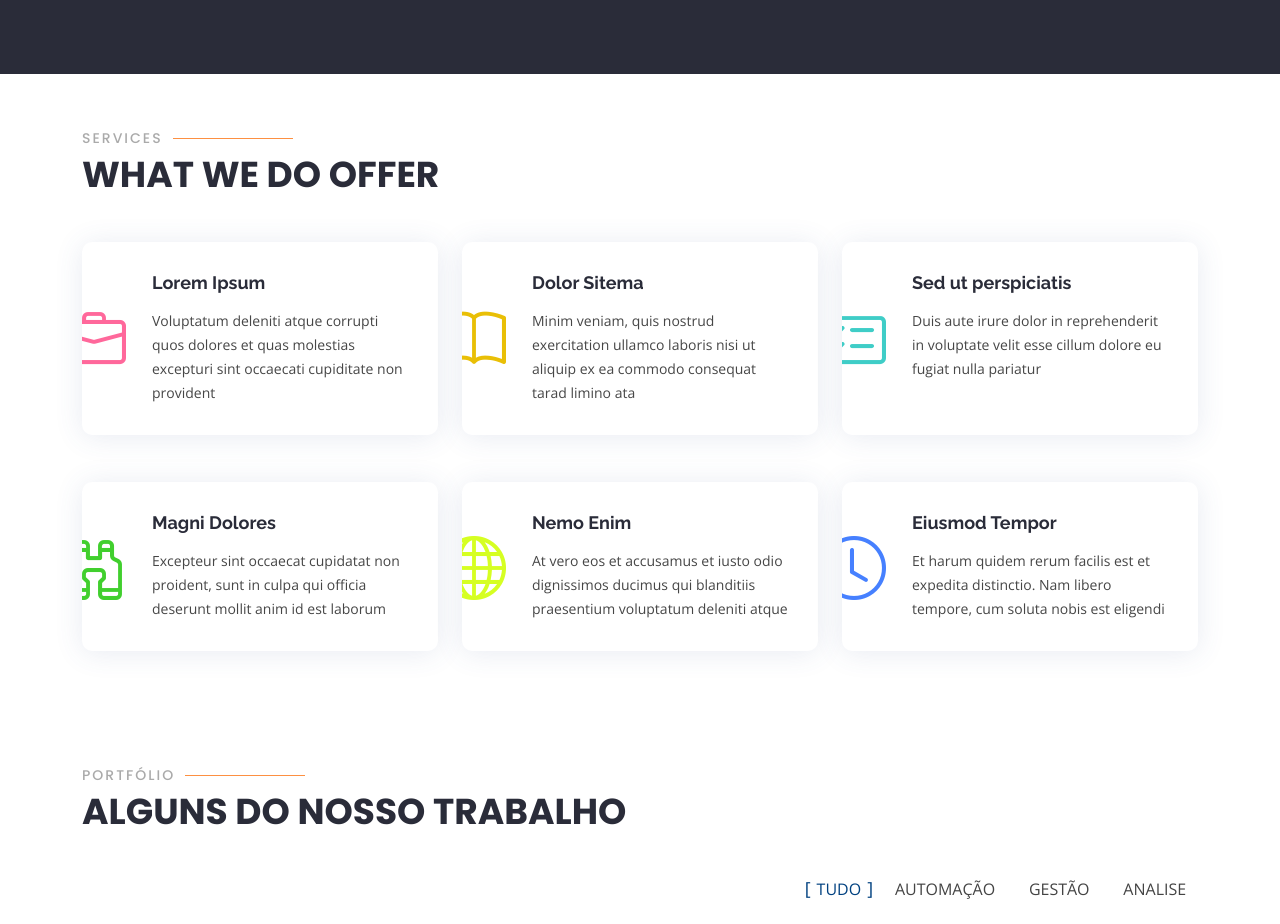
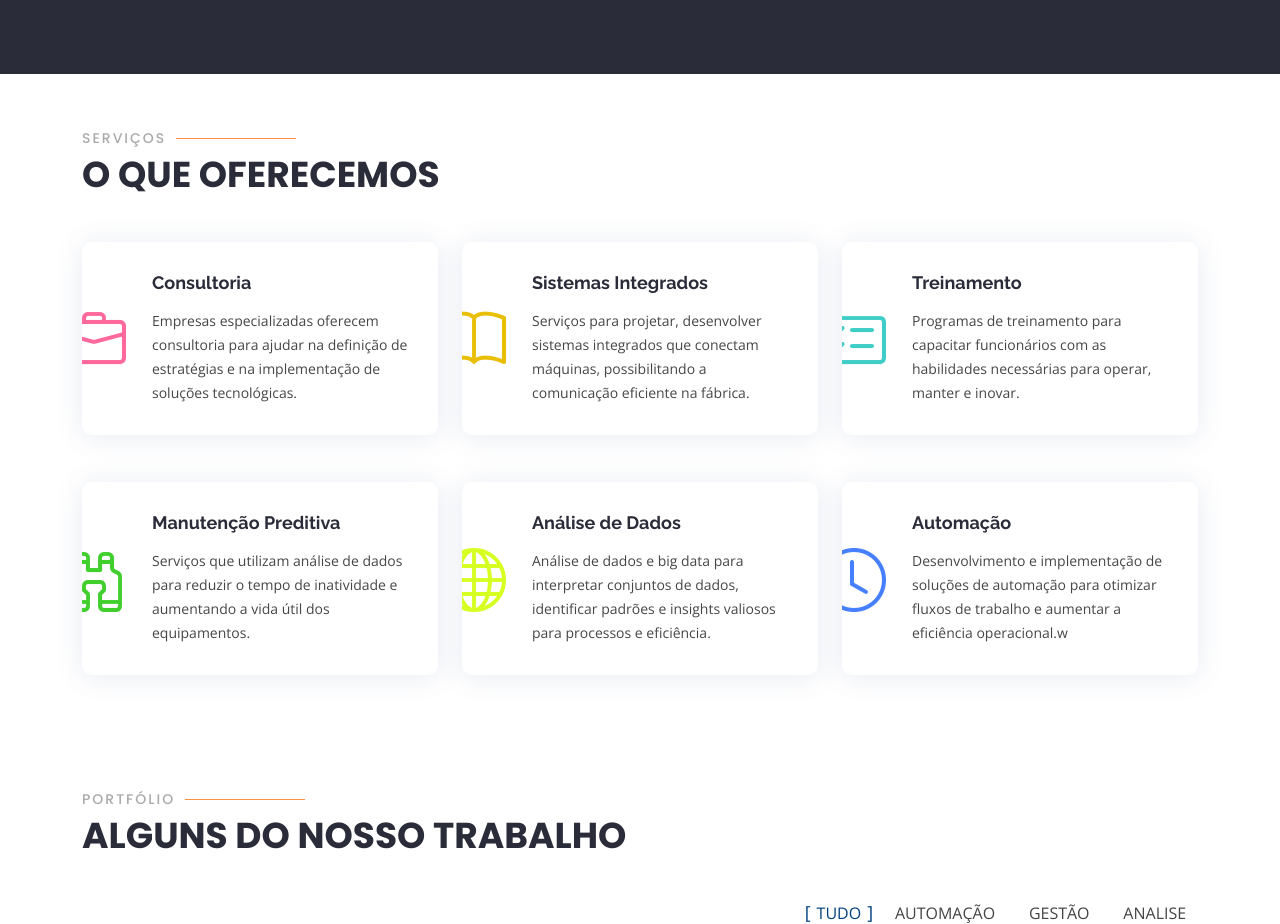
Before and after one commit to AmadeuAnjos/factory-4.0, a plain HTML site: page index.html in a window 1280 px wide. Shown: the part 2120-3044 px from the top of the page. Drawn offline with nearby package versions, Linux system fonts and the light colour scheme.

Commit message:
Atualização da sessão Serviços

```diff
--- a/index.html
+++ b/index.html
@@ -378,53 +378,53 @@
       <div class="container">
 
         <div class="section-title" data-aos="zoom-out">
-          <h2>Services</h2>
-          <p>What we do offer</p>
+          <h2>Serviços</h2>
+          <p>O que oferecemos</p>
         </div>
 
         <div class="row">
           <div class="col-lg-4 col-md-6">
             <div class="icon-box" data-aos="zoom-in-left">
               <div class="icon"><i class="bi bi-briefcase" style="color: #ff689b;"></i></div>
-              <h4 class="title"><a href="">Lorem Ipsum</a></h4>
-              <p class="description">Voluptatum deleniti atque corrupti quos dolores et quas molestias excepturi sint occaecati cupiditate non provident</p>
+              <h4 class="title"><a href="">Consultoria</a></h4>
+              <p class="description">Empresas especializadas oferecem consultoria para ajudar na definição de estratégias e na implementação de soluções tecnológicas.</p>
             </div>
           </div>
           <div class="col-lg-4 col-md-6 mt-5 mt-md-0">
             <div class="icon-box" data-aos="zoom-in-left" data-aos-delay="100">
               <div class="icon"><i class="bi bi-book" style="color: #e9bf06;"></i></div>
-              <h4 class="title"><a href="">Dolor Sitema</a></h4>
-              <p class="description">Minim veniam, quis nostrud exercitation ullamco laboris nisi ut aliquip ex ea commodo consequat tarad limino ata</p>
+              <h4 class="title"><a href="">Sistemas Integrados</a></h4>
+              <p class="description">Serviços para projetar, desenvolver sistemas integrados que conectam máquinas, possibilitando a comunicação eficiente na fábrica.</p>
             </div>
           </div>
 
           <div class="col-lg-4 col-md-6 mt-5 mt-lg-0 ">
             <div class="icon-box" data-aos="zoom-in-left" data-aos-delay="200">
               <div class="icon"><i class="bi bi-card-checklist" style="color: #3fcdc7;"></i></div>
-              <h4 class="title"><a href="">Sed ut perspiciatis</a></h4>
-              <p class="description">Duis aute irure dolor in reprehenderit in voluptate velit esse cillum dolore eu fugiat nulla pariatur</p>
+              <h4 class="title"><a href="">Treinamento</a></h4>
+              <p class="description">Programas de treinamento para capacitar funcionários com as habilidades necessárias para operar, manter e inovar.</p>
             </div>
           </div>
           <div class="col-lg-4 col-md-6 mt-5">
             <div class="icon-box" data-aos="zoom-in-left" data-aos-delay="300">
               <div class="icon"><i class="bi bi-binoculars" style="color:#41cf2e;"></i></div>
-              <h4 class="title"><a href="">Magni Dolores</a></h4>
-              <p class="description">Excepteur sint occaecat cupidatat non proident, sunt in culpa qui officia deserunt mollit anim id est laborum</p>
+              <h4 class="title"><a href="">Manutenção Preditiva</a></h4>
+              <p class="description">Serviços que utilizam análise de dados para reduzir o tempo de inatividade e aumentando a vida útil dos equipamentos.</p>
             </div>
           </div>
 
           <div class="col-lg-4 col-md-6 mt-5">
             <div class="icon-box" data-aos="zoom-in-left" data-aos-delay="400">
               <div class="icon"><i class="bi bi-globe" style="color: #d6ff22;"></i></div>
-              <h4 class="title"><a href="">Nemo Enim</a></h4>
-              <p class="description">At vero eos et accusamus et iusto odio dignissimos ducimus qui blanditiis praesentium voluptatum deleniti atque</p>
+              <h4 class="title"><a href="">Análise de Dados</a></h4>
+              <p class="description">Análise de dados e big data para interpretar conjuntos de dados, identificar padrões e insights valiosos para processos e eficiência.</p>
             </div>
           </div>
           <div class="col-lg-4 col-md-6 mt-5">
             <div class="icon-box" data-aos="zoom-in-left" data-aos-delay="500">
               <div class="icon"><i class="bi bi-clock" style="color: #4680ff;"></i></div>
-              <h4 class="title"><a href="">Eiusmod Tempor</a></h4>
-              <p class="description">Et harum quidem rerum facilis est et expedita distinctio. Nam libero tempore, cum soluta nobis est eligendi</p>
+              <h4 class="title"><a href="">Automação</a></h4>
+              <p class="description">Desenvolvimento e implementação de soluções de automação para otimizar fluxos de trabalho e aumentar a eficiência operacional.w</p>
             </div>
           </div>
         </div>
```
